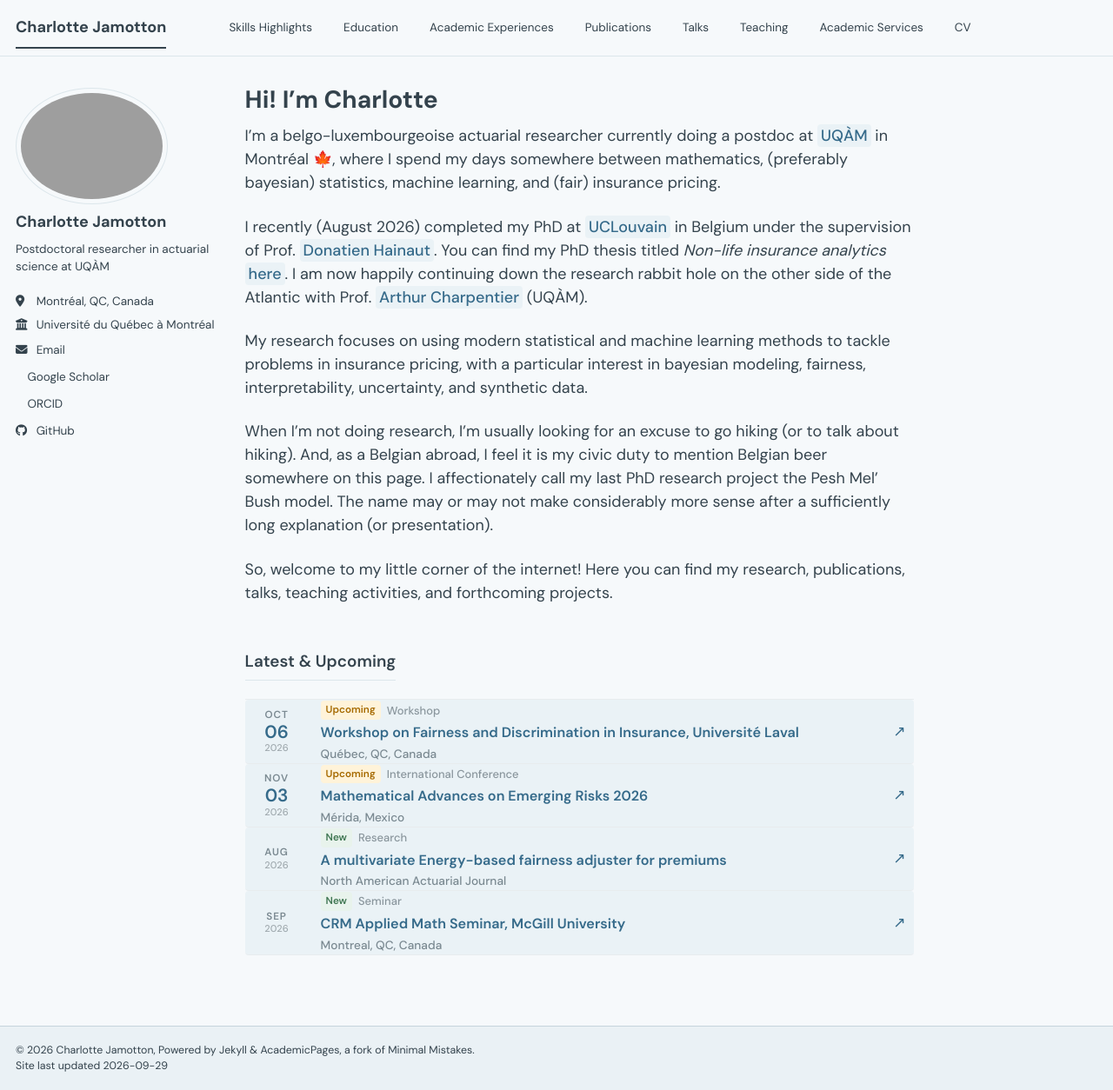
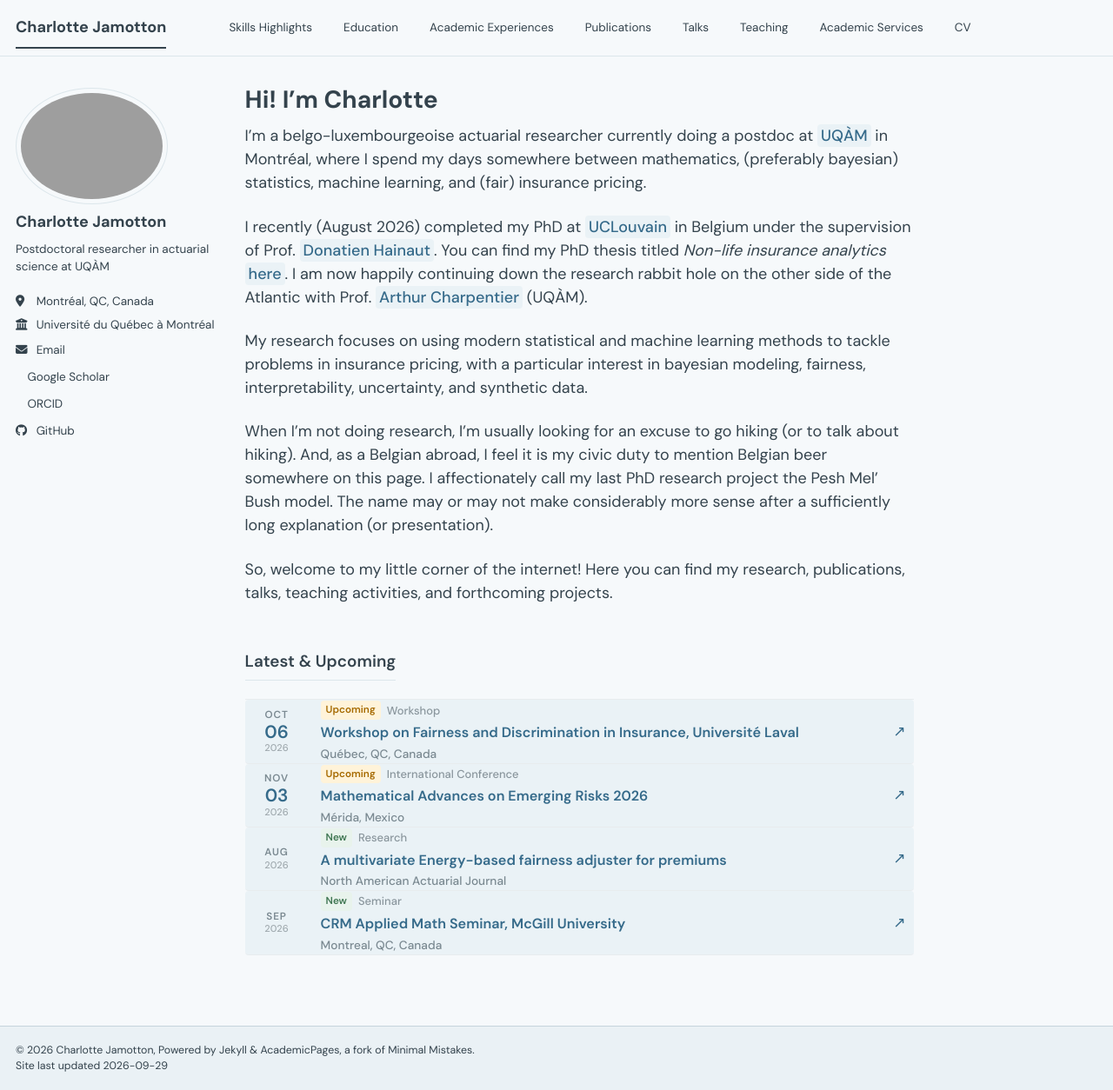
Before and after one commit to charlottonmayo/charlottonmayo.github.io, a Jekyll site: the page built from _pages/about.md, in a window 1280 px wide and 1254 px high. Shown: the whole window at 87% size. Built offline with Jekyll 4.4.1, drawn with Linux system fonts in a browser that asks for light colours; a style sheet for code colours, icons or effects is not loaded.

Commit message:
Update abt

```diff
--- a/_pages/about.md
+++ b/_pages/about.md
@@ -6,7 +6,7 @@ redirect_from:
   - /about/
   - /about.html
 ---
-I'm a belgo-luxembourgeoise actuarial researcher currently doing a postdoc at [UQÀM](https://math.UQÀM.ca/) in Montréal 🍁, where I spend my days somewhere between mathematics, (preferably bayesian) statistics, machine learning, and (fair) insurance pricing.
+I'm a belgo-luxembourgeoise actuarial researcher currently doing a postdoc at [UQÀM](https://math.UQÀM.ca/) in Montréal, where I spend my days somewhere between mathematics, (preferably bayesian) statistics, machine learning, and (fair) insurance pricing.
 
 I recently (August 2026) completed my PhD at [UCLouvain](https://uclouvain.be/en/research-institutes/lidam/isba) in Belgium under the supervision of Prof. [Donatien Hainaut](https://sites.google.com/view/donatienhainaut/home). You can find my PhD thesis titled *Non-life insurance analytics* [here](https://research.dial.uclouvain.be/entities/publication/2d7c3c28-4938-4d22-af0e-9ebf353af9a2).
 I am now happily continuing down the research rabbit hole on the other side of the Atlantic with Prof. [Arthur Charpentier](https://freakonometrics.github.io/) (UQÀM).
```
